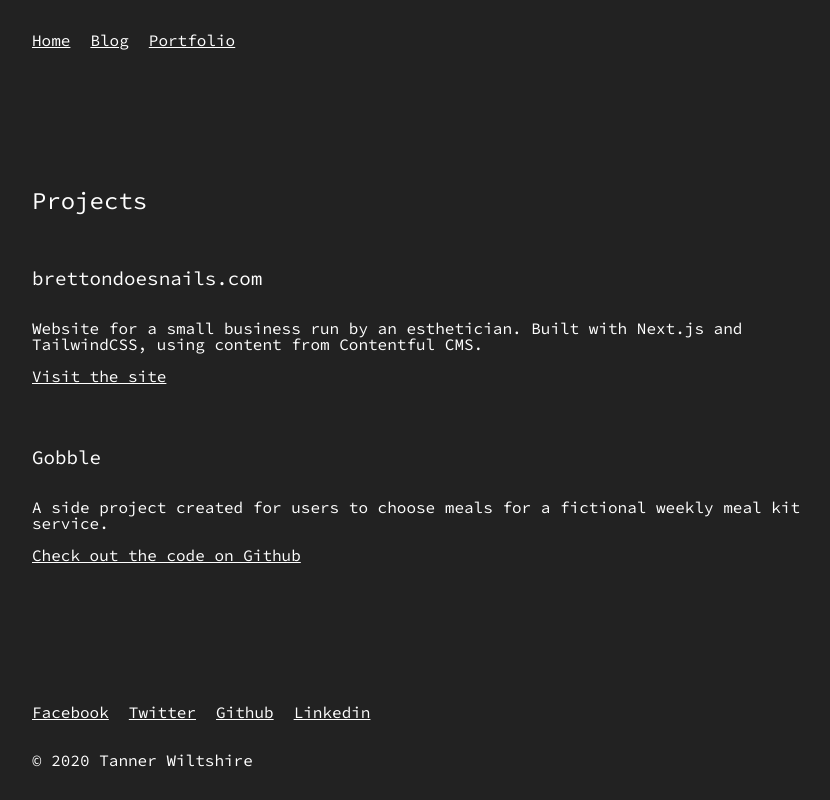
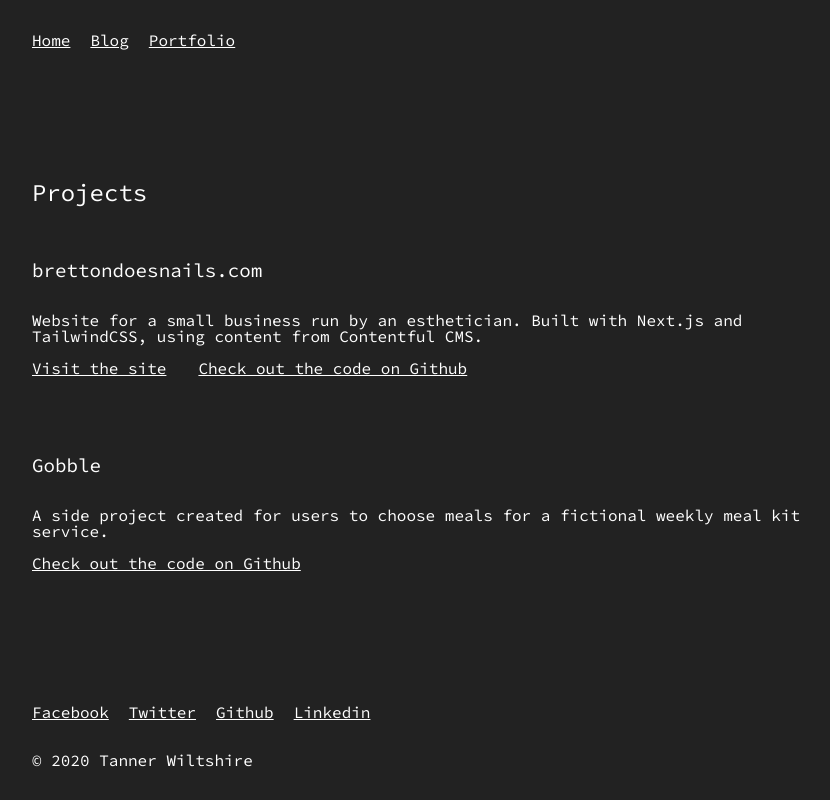
Before and after one commit to Taouen/next-site, a Next.js app: page /portfolio in a window 1280 px wide. Shown: the whole page, without its empty margins (160-990 px from the left). Built offline with nearby package versions, Linux system fonts and the light colour scheme.

Commit message:
minor changes to ProjectCard component

```diff
--- a/components/ProjectCard.js
+++ b/components/ProjectCard.js
@@ -7,10 +7,10 @@ export default function ProjectCard({ github, title, desc, url }) {
       <h2 className={styles.heading}>{title}</h2>
 
       <p>{desc}</p>
-
+      <div className={styles.projectCardLinks}>
         {url && (
           <Link href={url}>
-          <a>Visit the site</a>
+            <a className={styles.marginRight4}>Visit the site</a>
           </Link>
         )}
         {github && (
@@ -19,5 +19,6 @@ export default function ProjectCard({ github, title, desc, url }) {
           </Link>
         )}
       </div>
+    </div>
   );
 }
--- a/pages/portfolio.js
+++ b/pages/portfolio.js
@@ -11,6 +11,7 @@ export default function Portfolio() {
           desc="Website for a small business run by an esthetician. Built with Next.js and TailwindCSS, using content from Contentful CMS."
           url="http://www.brettondoesnails.com"
           title="brettondoesnails.com"
+          github="https://github.com/Taouen/bretton-does-nails"
         />
         <ProjectCard
           desc="A side project created for users to choose meals for a fictional weekly meal kit service."
--- a/styles/projectcard.module.css
+++ b/styles/projectcard.module.css
@@ -14,3 +14,22 @@
 .heading {
   margin-bottom: 2rem;
 }
+
+.projectCardLinks {
+  display: flex;
+  flex-direction: column;
+}
+
+.marginRight4 {
+  margin-bottom: 1rem;
+}
+
+@media (min-width: 992px) {
+  .projectCardLinks {
+    flex-direction: row;
+  }
+
+  .marginRight4 {
+    margin-right: 2rem;
+  }
+}
```
Lines whose indentation alone changed are shown as unchanged.
